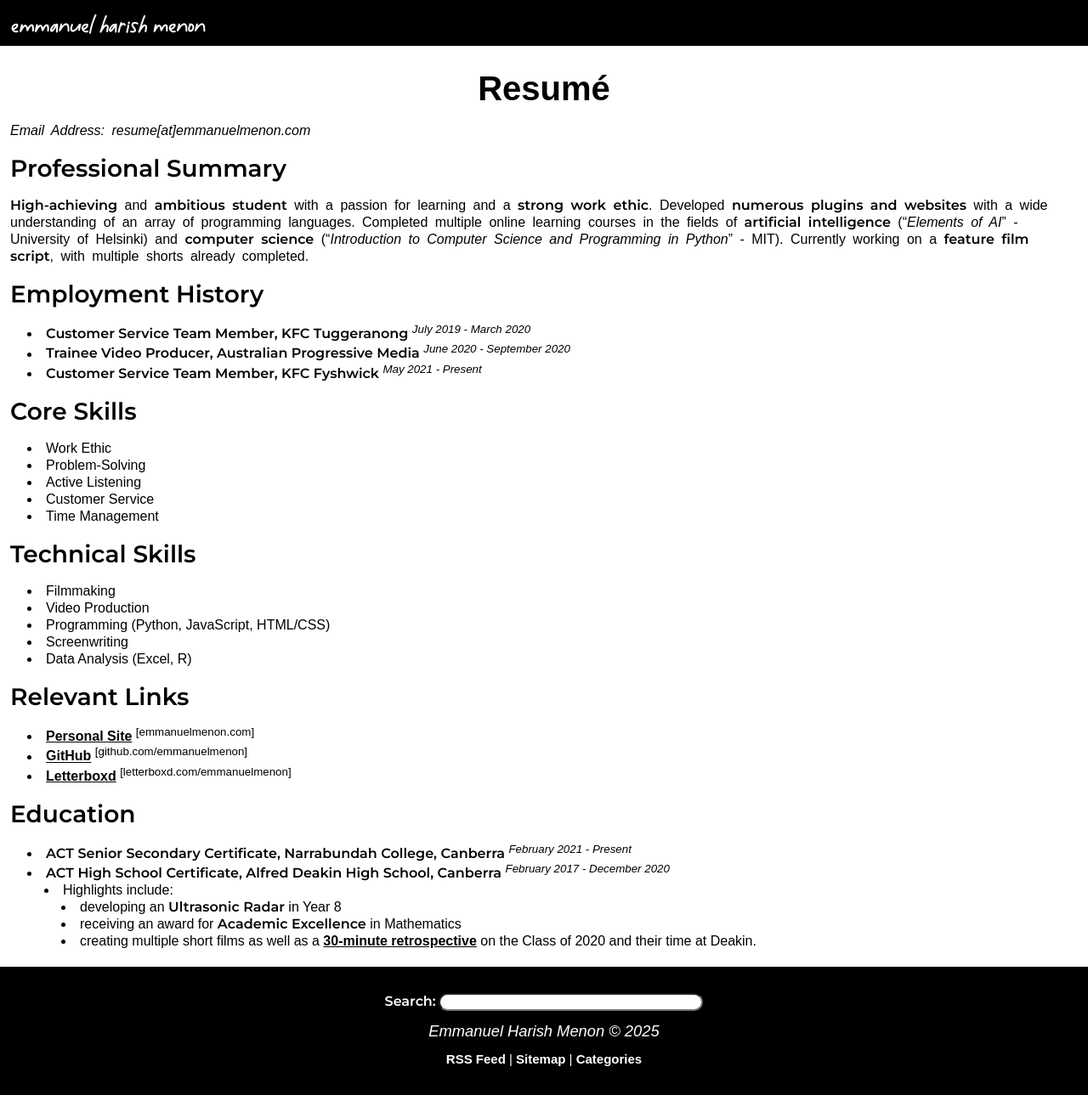
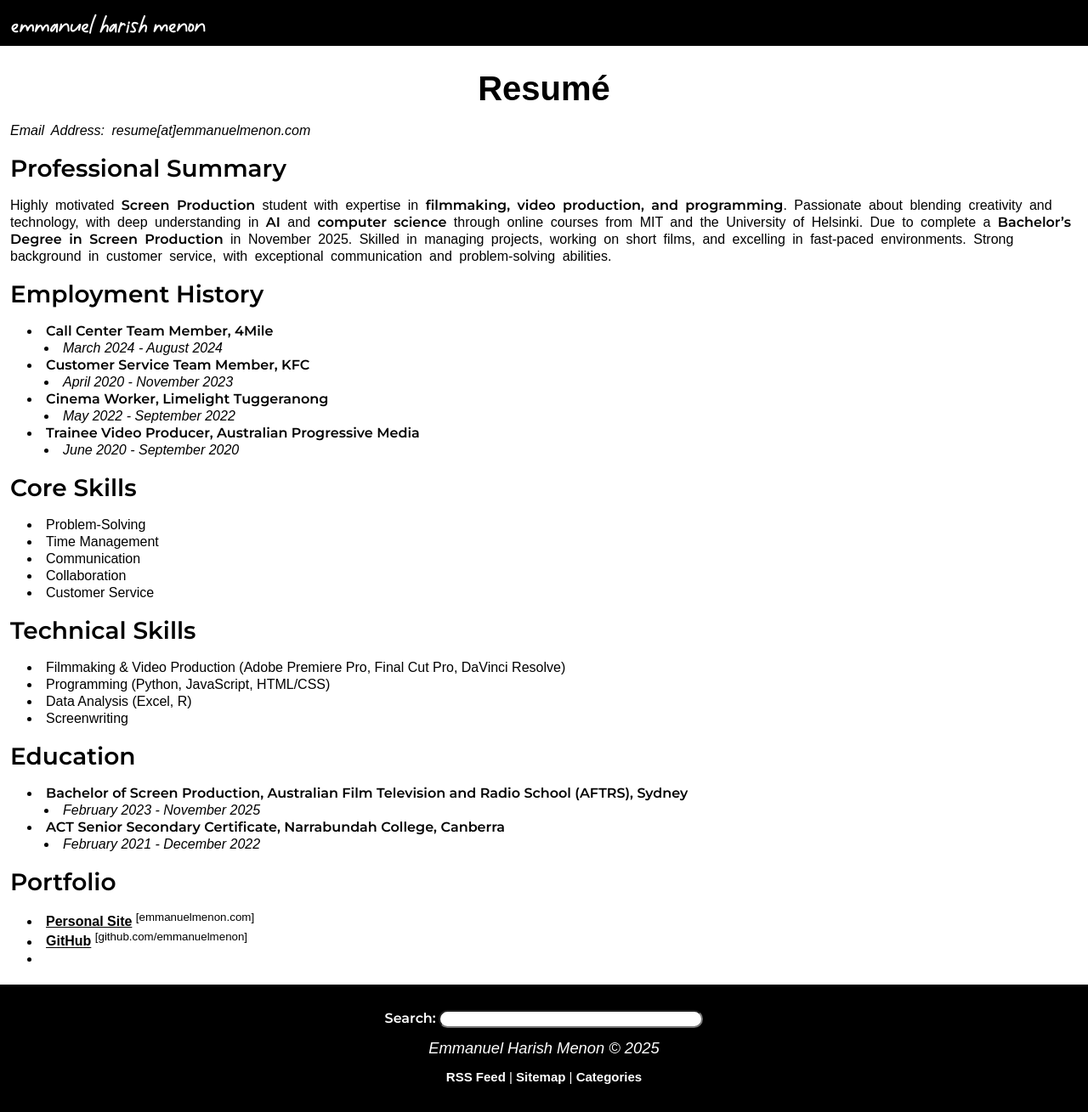
Before and after one commit to emmanuelmenon/emmanuelmenon.github.io, a Jekyll site: the page built from resume.md, in a window 1280 px wide and 1309 px high. Shown: the whole window at 85% size. Built offline with Jekyll 4.4.1, drawn with Linux system fonts in a browser that asks for light colours; some web fonts are replaced; a style sheet for code colours, icons or effects is not loaded.

Commit message:
Update Resume

```diff
--- a/resume.md
+++ b/resume.md
@@ -6,38 +6,39 @@ title: Resumé
 *Email Address: resume[at]emmanuelmenon.com*
 
 ## Professional Summary
-**High-achieving** and **ambitious student** with a passion for learning and a **strong work ethic**. Developed **numerous plugins and websites** with a wide understanding of an array of programming languages. Completed multiple online learning courses in the fields of **artificial intelligence** ("*Elements of AI*" - University of Helsinki) and **computer science** ("*Introduction to Computer Science and Programming in Python*" - MIT). Currently working on a **feature film script**, with multiple shorts already completed.
+Highly motivated **Screen Production** student with expertise in **filmmaking, video production, and programming**. Passionate about blending creativity and technology, with deep understanding in **AI** and **computer science** through online courses from MIT and the University of Helsinki. Due to complete a **Bachelor's Degree in Screen Production** in November 2025. Skilled in managing projects, working on short films, and excelling in fast-paced environments. Strong background in customer service, with exceptional communication and problem-solving abilities.
 
 ## Employment History
-- **Customer Service Team Member, KFC Tuggeranong** <sup>*July 2019 - March 2020*</sup>
-- **Trainee Video Producer, Australian Progressive Media** <sup>*June 2020 - September 2020*</sup>
-- **Customer Service Team Member, KFC Fyshwick** <sup>*May 2021 - Present*</sup>
+- **Call Center Team Member, 4Mile**
+    - *March 2024 - August 2024*
+- **Customer Service Team Member, KFC**
+    - *April 2020 - November 2023*
+- **Cinema Worker, Limelight Tuggeranong**
+    - *May 2022 - September 2022*
+- **Trainee Video Producer, Australian Progressive Media**
+    - *June 2020 - September 2020*
 
 ## Core Skills
-- Work Ethic
 - Problem-Solving
-- Active Listening
+- Time Management
+- Communication
+- Collaboration
 - Customer Service
-- Time Management
 
 ## Technical Skills
-- Filmmaking
-- Video Production
+- Filmmaking & Video Production (Adobe Premiere Pro, Final Cut Pro, DaVinci Resolve)
 - Programming (Python, JavaScript, HTML/CSS)
+- Data Analysis (Excel, R)
 - Screenwriting
-- Data Analysis (Excel, R)
 
-## Relevant Links
+## Education
+- **Bachelor of Screen Production, Australian Film Television and Radio School (AFTRS), Sydney**
+    - *February 2023 - November 2025*
+- **ACT Senior Secondary Certificate, Narrabundah College, Canberra**
+    - *February 2021 - December 2022*
+
+## Portfolio
 - [Personal Site](https://emmanuelmenon.com/) <sup>[emmanuelmenon.com]</sup>
 - [GitHub](https://github.com/emmanuelmenon/) <sup>[github.com/emmanuelmenon]</sup>
-- [Letterboxd](https://letterboxd.com/emmanuelmenon) <sup>[letterboxd.com/emmanuelmenon]</sup>
-
-## Education
-- **ACT Senior Secondary Certificate, Narrabundah College, Canberra** <sup>*February 2021 - Present*</sup>
-- **ACT High School Certificate, Alfred Deakin High School, Canberra** <sup>*February 2017 - December 2020*</sup>
-    - Highlights include:
-        - developing an **Ultrasonic Radar** in Year 8
-        - receiving an award for **Academic Excellence** in Mathematics
-        - creating multiple short films as well as a [30-minute retrospective](https://youtu.be/ieKmyYTtG5k) on the Class of 2020 and their time at Deakin.
-
+-
 <p class="desktopHidden"></p>
```
